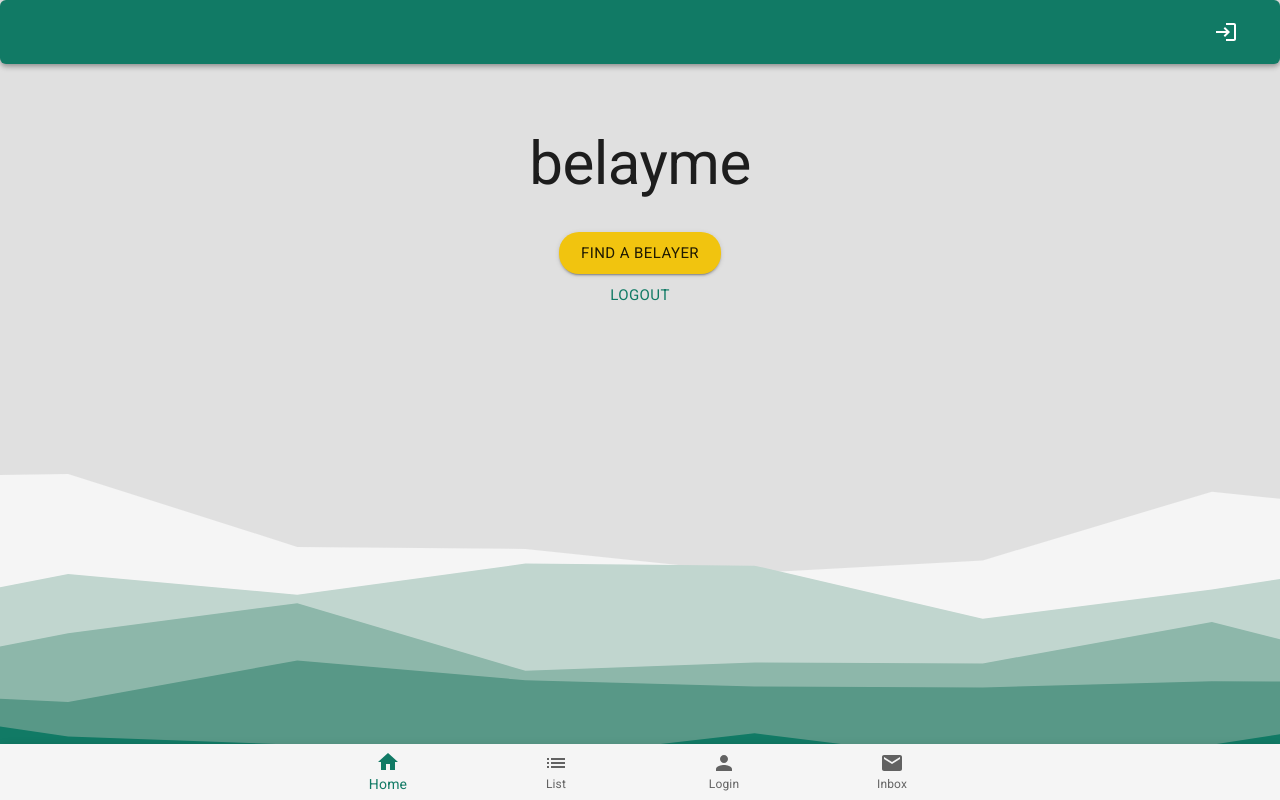
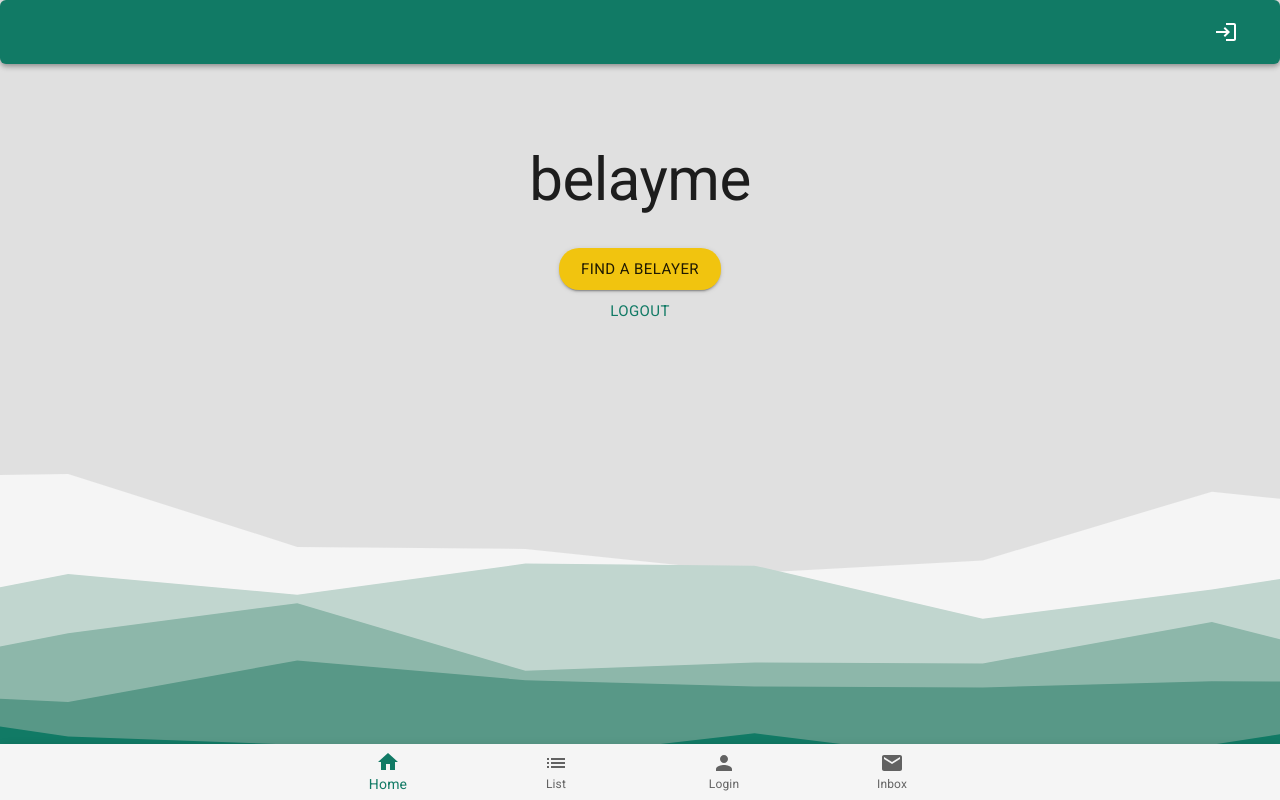
Before and after one commit to podmar/belayme, a React (Create React App) app in the folder client/: page / in a window 1280 px wide. Built offline with nearby package versions, Linux system fonts and the light colour scheme; no server answers.

Commit message:
increased margin on the App class

```diff
--- a/client/src/App.css
+++ b/client/src/App.css
@@ -1,6 +1,6 @@
 .App {
   text-align: center;
-margin-top: 3rem;
+  margin-top: 4rem;
 }
 
 .app-title {
```
